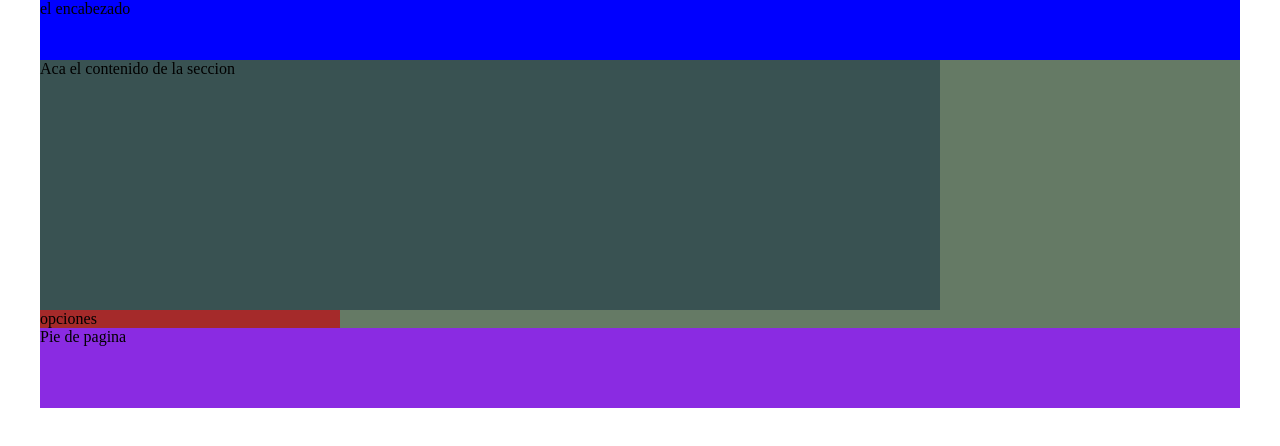
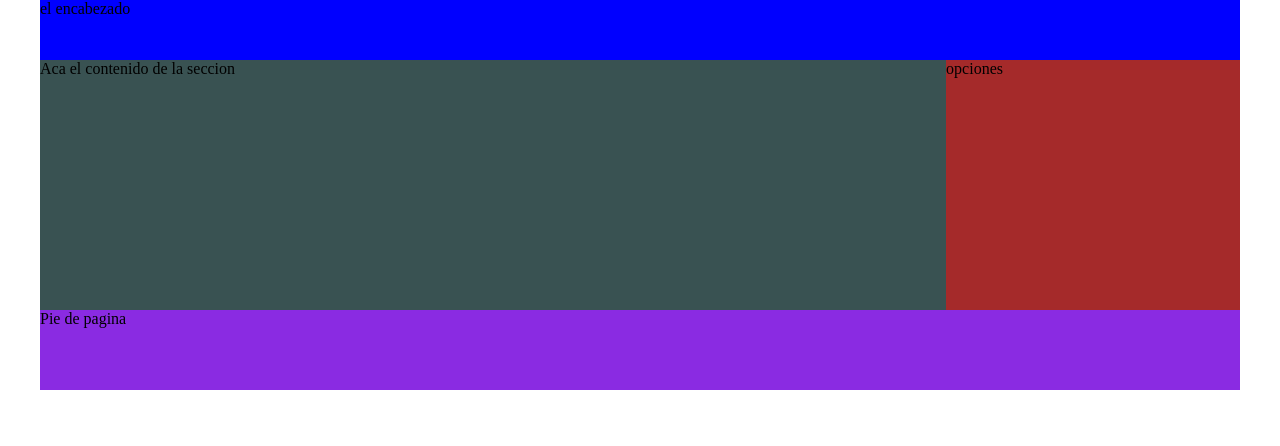
Before and after one commit to Nethedrake/ejercicioModeloCajas, a plain HTML site: page index.html in a window 1280 px wide. Drawn offline with Linux system fonts and the light colour scheme.

Commit message:
Estructura grid

```diff
--- a/css.css
+++ b/css.css
@@ -6,30 +6,32 @@ body, html{
 header{
     background-color: blue;
     height: 60px;
+    grid-area: header;
 }
-section{
-    background-color: rgb(101, 122, 101);
-    display: flex;
-    flex-direction: column-reverse;
-}
+
 nav{
-    width: 25%;
-    display: inline-block;
     background-color: brown;
+    grid-area: menu;
 }
 footer{
     background-color: blueviolet;
     height: 80px;
-
+    grid-area: footer;
 }
 article{
-    width: 75%;
     height: 250px;
     background-color: rgb(57, 82, 82);
+    grid-area: content;
 }
 #container {
     margin: 0 auto;
     width: 1200px;
     background-color: darkgreen;
+    display: grid;
+    grid-template-areas:
+    'header header header header'
+    'content content content menu'
+    'footer footer footer footer'
+    ;
 
 }
--- a/index.html
+++ b/index.html
@@ -12,14 +12,14 @@
         <header>
             el encabezado
         </header>
-        <section>
+
             <nav>
                 opciones
             </nav>
             <article>
                 Aca el contenido de la seccion
             </article>
-        </section>
+
         <footer>
             Pie de pagina
         </footer>
```
